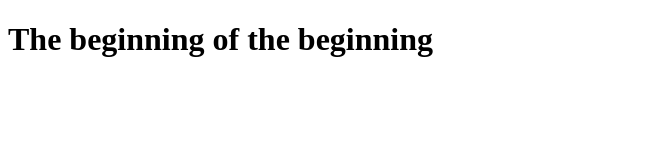
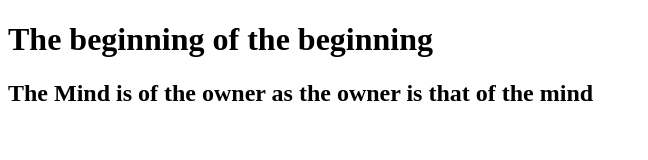
Before and after one commit to GenesisOzzy/MEST-FILES, a plain HTML site: page index.html in a window 1280 px wide. Shown: the whole page, without its empty margins (0-648 px from the left). Drawn offline with Linux system fonts and the light colour scheme.

Commit message:
second line added

```diff
--- a/index.html
+++ b/index.html
@@ -7,5 +7,6 @@
 </head>
 <body>
     <h1>The beginning of the beginning</h1>
+    <h2>The Mind is of the owner as the owner is that of the mind</h2>
 </body>
 </html>
```
